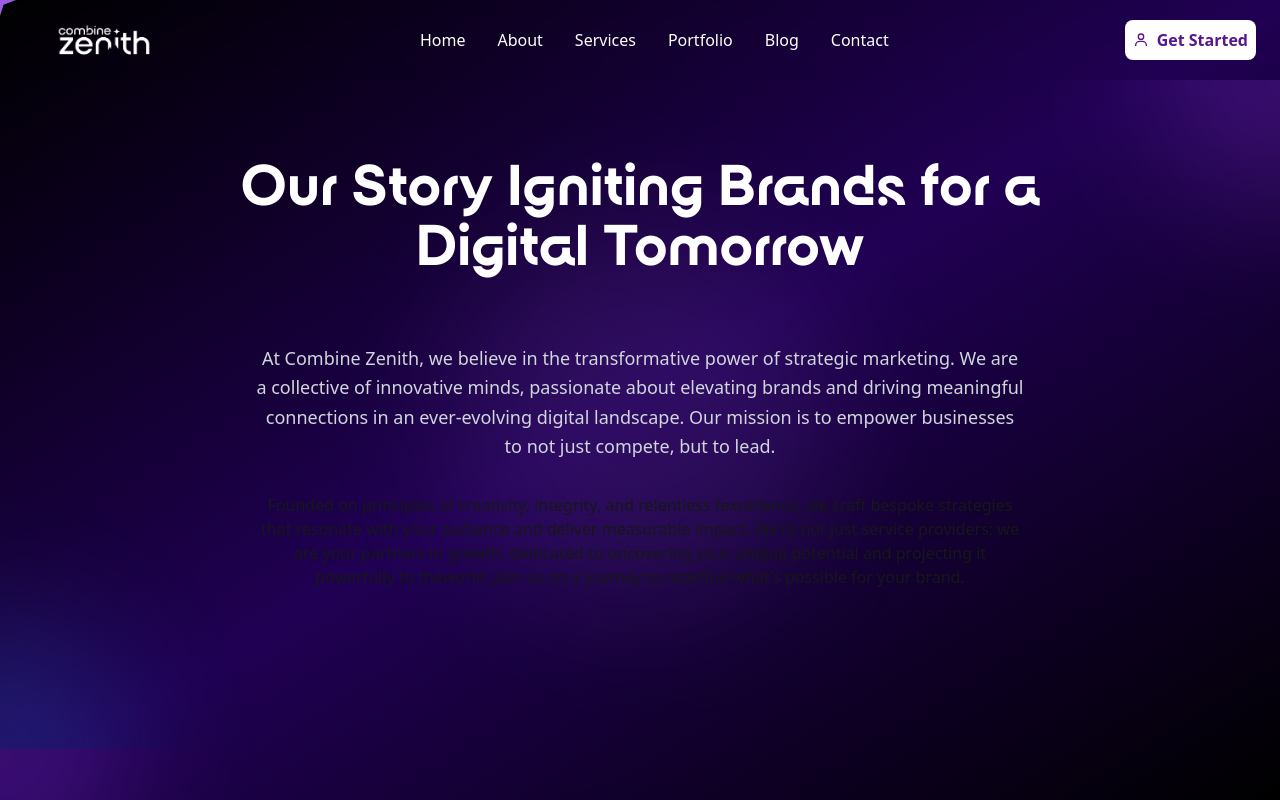
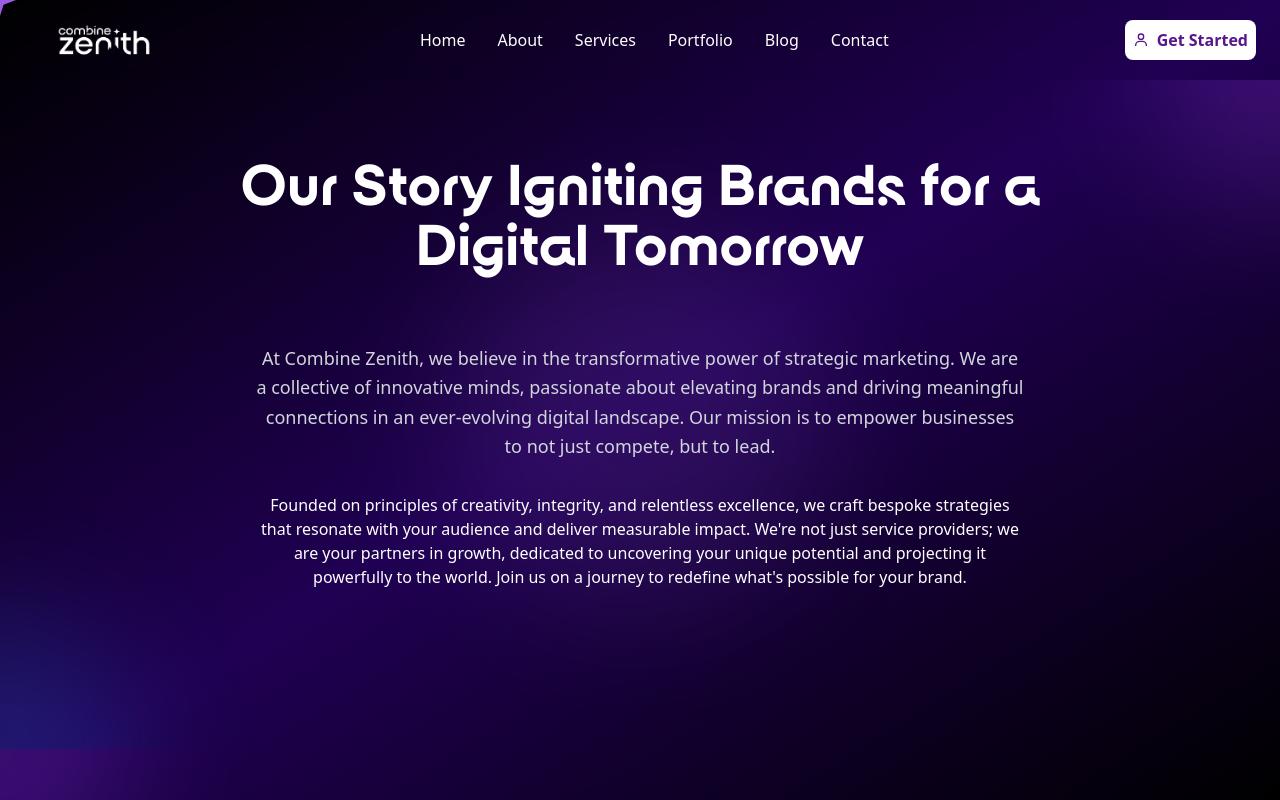
Before and after one commit to MJibranR/CZ-DEMO, a Next.js app: page /about in a window 1280 px wide. Shown: the top 800 px of the page. Built offline with nearby package versions, Linux system fonts and the light colour scheme.

Commit message:
committed

```diff
--- a/src/app/components/AboutStory.tsx
+++ b/src/app/components/AboutStory.tsx
@@ -28,10 +28,10 @@
     driving meaningful connections in an ever-evolving digital landscape. Our mission
     is to empower businesses to not just compete, but to lead.
   </p>
-  <p className="space-y-8 text-center max-w-3xl mx-auto">
-Founded on principles of creativity, integrity, and relentless fexcellence, we craft bespoke strategies that
+  <p className="space-y-8 text-center text-white max-w-3xl mx-auto">
+Founded on principles of creativity, integrity, and relentless excellence, we craft bespoke strategies that
 resonate with your audience and deliver measurable impact. We&apos;re not just service providers; we are your partners in
-growth, dedicated to uncovering your unique potential and projecting it powerfully to theworld. Join us on a journey to
+growth, dedicated to uncovering your unique potential and projecting it powerfully to the world. Join us on a journey to
 redefine what&apos;s possible for your brand.
   </p>
 </div>
```
